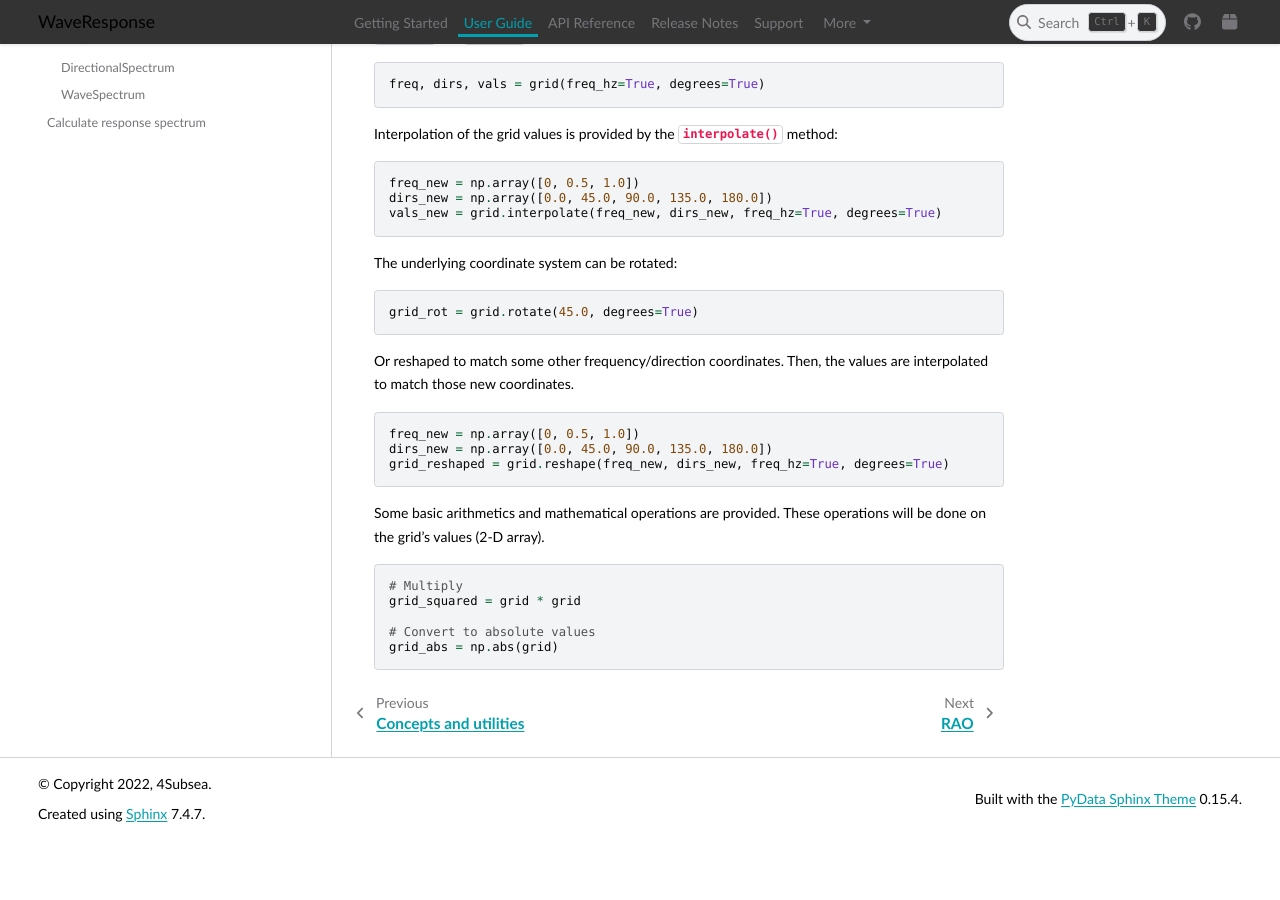
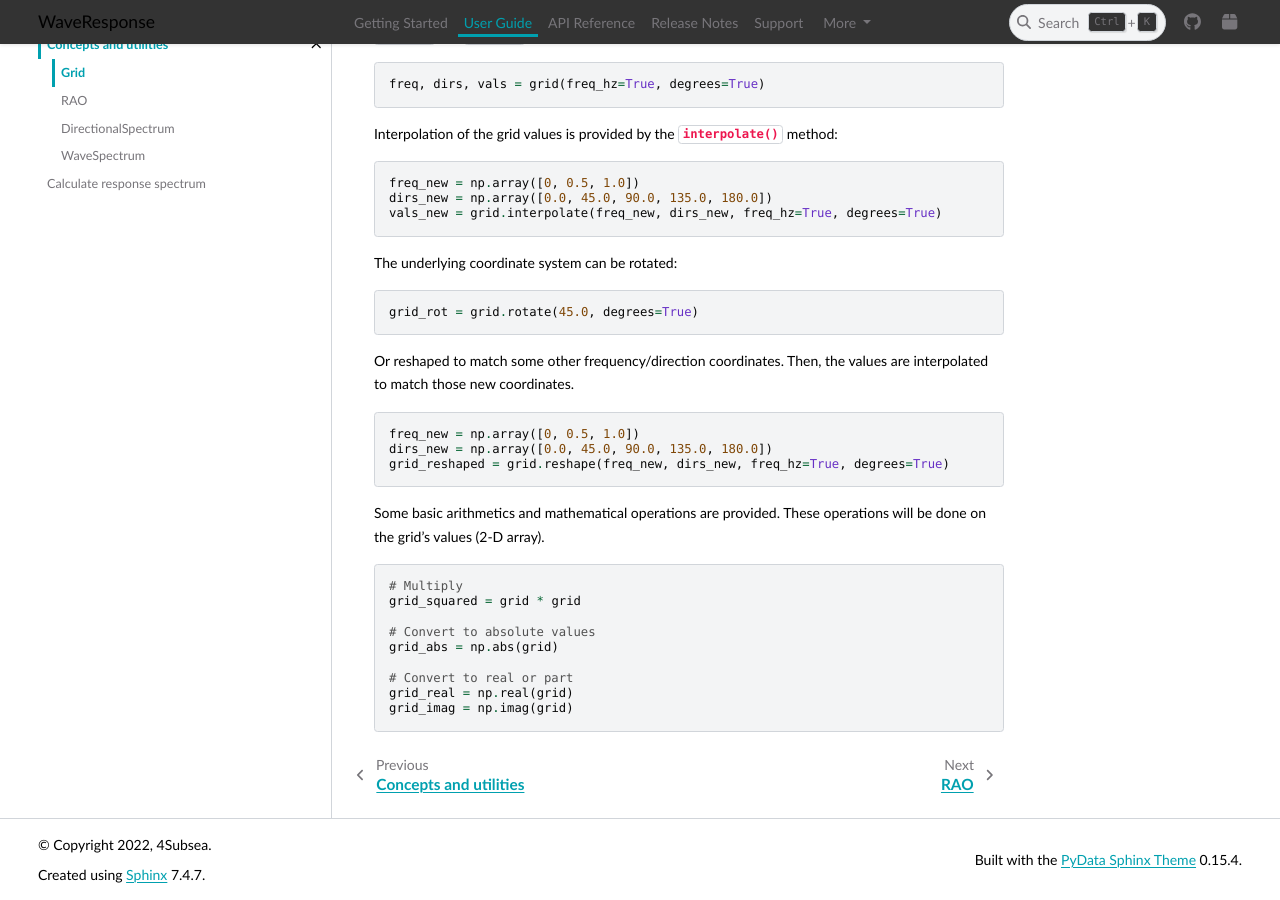
Before and after one commit to 4Subsea/waveresponse-python, a Sphinx documentation site: the page built from docs/user_guide/concepts_utils/grid.rst, in a window 1280 px wide and 900 px high, scrolled down 1166 px. Built offline with Sphinx 7.4.7 and the PyData theme 0.15.4, drawn with Linux system fonts in a browser that asks for light colours; before the commit the page ends 2005 px from its top, so only the background shows below that.

Commit message:
docs example

```diff
--- a/docs/user_guide/concepts_utils/grid.rst
+++ b/docs/user_guide/concepts_utils/grid.rst
@@ -102,3 +102,7 @@
 
     # Convert to absolute values
     grid_abs = np.abs(grid)
+
+    # Convert to real or part
+    grid_real = np.real(grid)
+    grid_imag = np.imag(grid)
```
